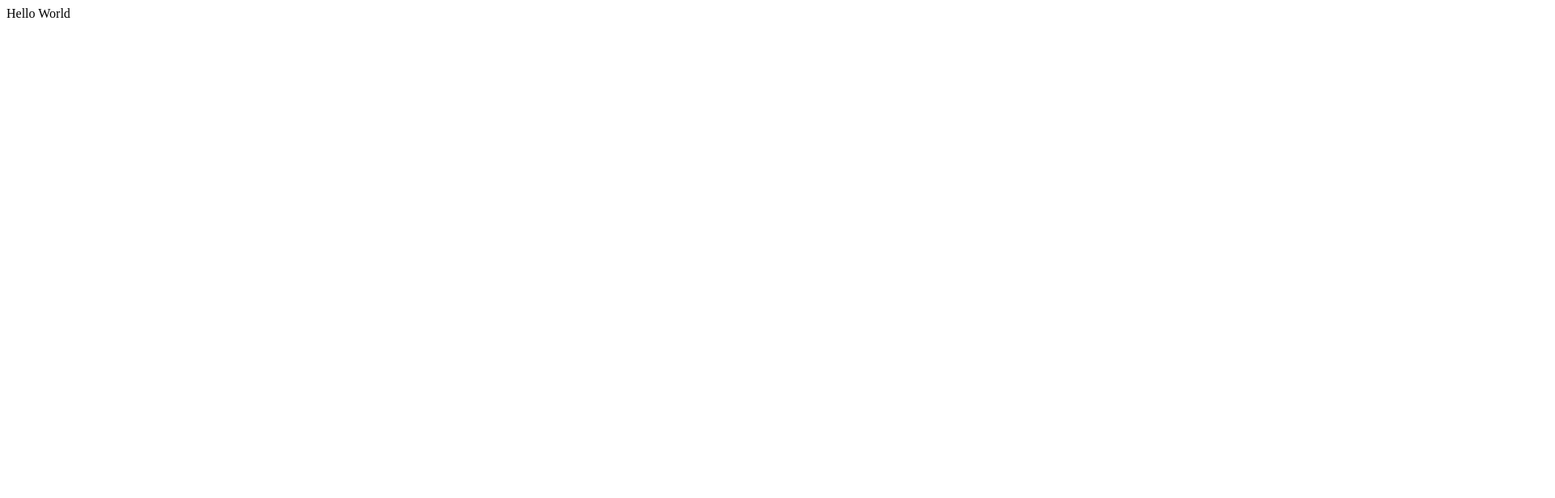
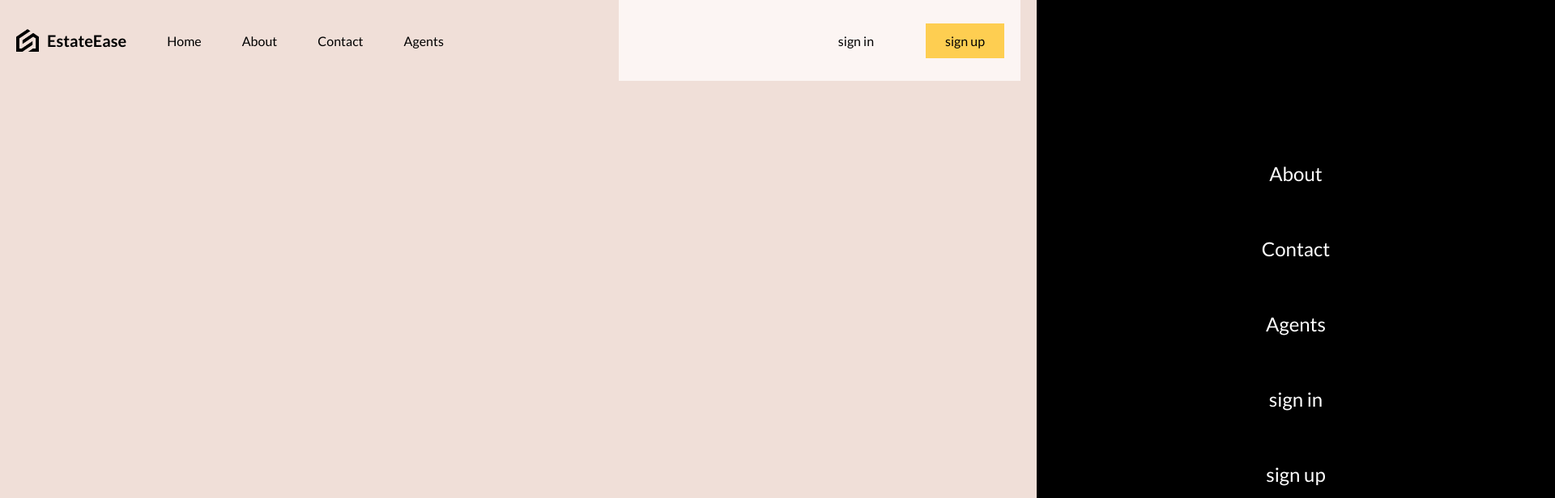
Before and after one commit to Anuragp-dev/Real-estate-web, a React (Vite) app in the folder frontend/: page / in a window 1280 px wide. Shown: the top 616 px of the page at 81% size, 1920 px wide, since content can reach past the window. Built offline with nearby package versions, Linux system fonts and the light colour scheme.

Commit message:
updated the nav bar component

```diff
--- a/frontend/package.json
+++ b/frontend/package.json
@@ -11,7 +11,8 @@
   },
   "dependencies": {
     "react": "^18.2.0",
-    "react-dom": "^18.2.0"
+    "react-dom": "^18.2.0",
+    "sass": "^1.79.5"
   },
   "devDependencies": {
     "@types/react": "^18.2.56",
--- a/frontend/src/App.jsx
+++ b/frontend/src/App.jsx
@@ -1,6 +1,12 @@
+import Navbar from './components/navbar/Navbar'
+import './layout.scss'
+
+
 function App() {
   return (
-    <div>Hello World</div>
+    <div className='layout'>
+      <Navbar/>
+    </div>
   )
 }
 
--- /dev/null
+++ b/frontend/src/components/navbar/Navbar.jsx
@@ -0,0 +1,41 @@
+import React from 'react'
+import './navbar.scss'
+
+const Navbar = () => {
+
+    const [open, setOpen] = React.useState(false)
+    return (
+        <nav>
+            <div className='left'>
+                <a href='/' className='logo'>
+                    <img src='/logo.png' alt='logo' />
+                    <span>EstateEase</span>
+                </a>
+                <a href='/'>Home</a>
+                <a href='/'>About</a>
+                <a href='/'>Contact</a>
+                <a href='/'>Agents</a>
+            </div>
+            <div className='right'>
+                <a href='/'>sign in</a>
+                <a className='register' href='/'>sign up</a>
+                <div className='menuIcon'>
+                    <img
+                        src='/menu.png'
+                        alt='menu'
+                        onClick={() => setOpen(!open)}
+                    />
+                </div>
+                <div className={open ? "menu active" : "menu"}>
+                    <a href='/'>About</a>
+                    <a href='/'>Contact</a>
+                    <a href='/'>Agents</a>
+                    <a href='/'>sign in</a>
+                    <a href='/'>sign up</a>
+                </div>
+            </div>
+        </nav>
+    )
+}
+
+export default Navbar
--- /dev/null
+++ b/frontend/src/components/navbar/navbar.scss
@@ -0,0 +1,120 @@
+@import "../../responsive.scss";
+
+nav {
+    height: 100px;
+    display: flex;
+    justify-content: space-between;
+    align-items: center;
+
+    a {
+        transition: all 0.3s ease;
+
+        @include sm {
+            display: none;
+        }
+
+        &:hover {
+            scale: 1.05;
+        }
+    }
+
+    .left {
+        flex: 3;
+        display: flex;
+        align-items: center;
+        gap: 50px;
+
+        .logo {
+            font-weight: bold;
+            font-size: 20px;
+            display: flex;
+            align-items: center;
+            gap: 10px;
+
+            img {
+                width: 28px;
+            }
+
+            span {
+                @include md {
+                    display: none;
+                }
+
+                @include sm {
+                    display: initial;
+                }
+            }
+
+
+
+        }
+    }
+
+    .right {
+        flex: 2;
+        display: flex;
+        align-items: center;
+        justify-content: flex-end;
+        background-color: #fcf5f3;
+        height: 100%;
+
+        @include md {
+            background-color: transparent;
+        }
+
+        a {
+            padding: 12px 24px;
+            margin: 20px;
+        }
+
+        .register {
+            background-color: #fece51;
+        }
+
+        .menuIcon {
+            display: none;
+            z-index: 999;
+
+            @include sm {
+                display: initial;
+            }
+
+            img {
+                width: 36px;
+                height: 36px;
+                cursor: pointer;
+            }
+        }
+
+        .menu {
+            position: absolute;
+            top: 0;
+            right: -50%;
+            background-color: black;
+            color: white;
+            height: 100vh;
+            width: 50%;
+            transition: all 1s ease;
+            display: flex;
+            flex-direction: column;
+            justify-content: center;
+            align-items: center;
+            font-size: 24px;
+
+
+            &.active {
+                right: 0;
+
+            }
+
+            @include sm {
+                a {
+                    display: initial;
+                }
+            }
+        }
+
+    }
+
+
+}
--- /dev/null
+++ b/frontend/src/index.scss
@@ -0,0 +1,15 @@
+*{
+    padding: 0;
+    margin: 0;
+    box-sizing: border-box;
+}
+
+a {
+    text-decoration: none;
+    color: inherit;
+}
+
+body {
+    font-family: 'Lato', sans-serif;
+    overflow: hidden;
+}
--- /dev/null
+++ b/frontend/src/layout.scss
@@ -0,0 +1,35 @@
+@import "./responsive.scss";
+
+
+.layout {
+
+    height: 100vh;
+    max-width: 1366px;
+    margin-left:auto ;
+    margin-right: auto;
+    padding-left:20px;
+    padding-right:20px;
+
+    // responsive
+
+    // large screen
+    @include  lg {
+        background-color: rgb(240, 223, 216);
+        max-width: 1280px;
+    }
+
+    // medium screen
+    @include md {
+        background-color:rgb(189, 201, 221);
+        max-width: 768px;
+    }
+
+    // small screen
+    @include sm {
+        background-color: rgb(192, 169, 169);
+        max-width: 640px;
+    }
+
+
+
+}
--- a/frontend/src/main.jsx
+++ b/frontend/src/main.jsx
@@ -1,6 +1,7 @@
 import React from 'react'
 import ReactDOM from 'react-dom/client'
 import App from './App.jsx'
+import './index.scss'
 
 ReactDOM.createRoot(document.getElementById('root')).render(
   <React.StrictMode>
--- /dev/null
+++ b/frontend/src/responsive.scss
@@ -0,0 +1,26 @@
+
+@mixin sm {
+    @media(max-width:738px) {
+        @content;
+
+    }
+}
+
+
+
+@mixin md {
+    @media(max-width:1024px) {
+        @content;
+
+    }
+}
+
+
+
+
+@mixin lg {
+    @media(max-width:1366px) {
+        @content;
+
+    }
+}
```
Also changed, not shown: 1 other file (tests, documents, lock files or other folders).
